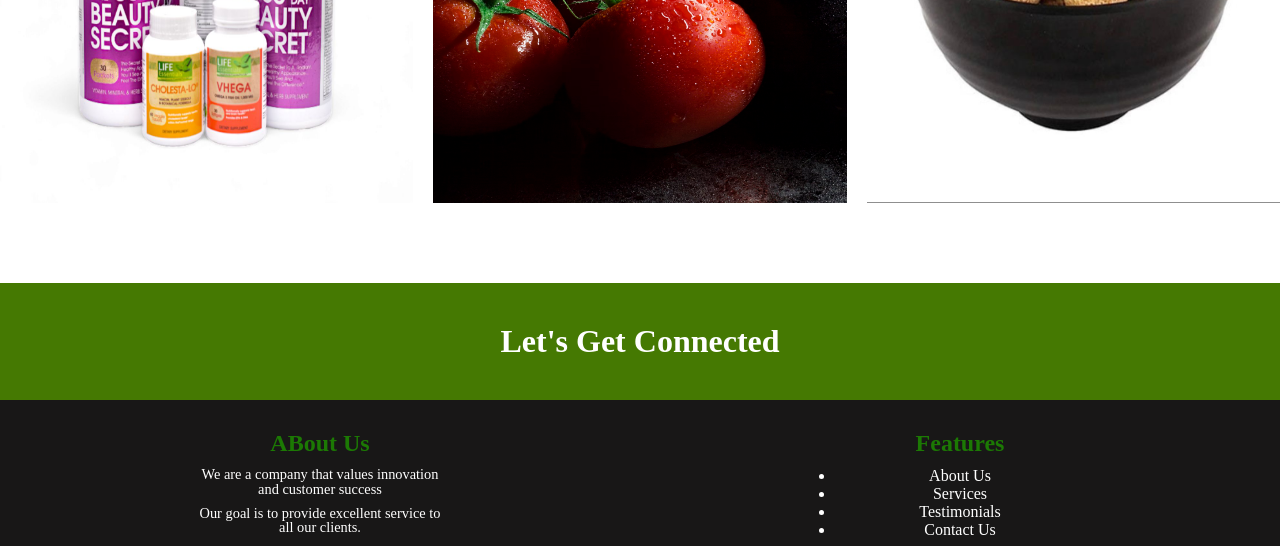
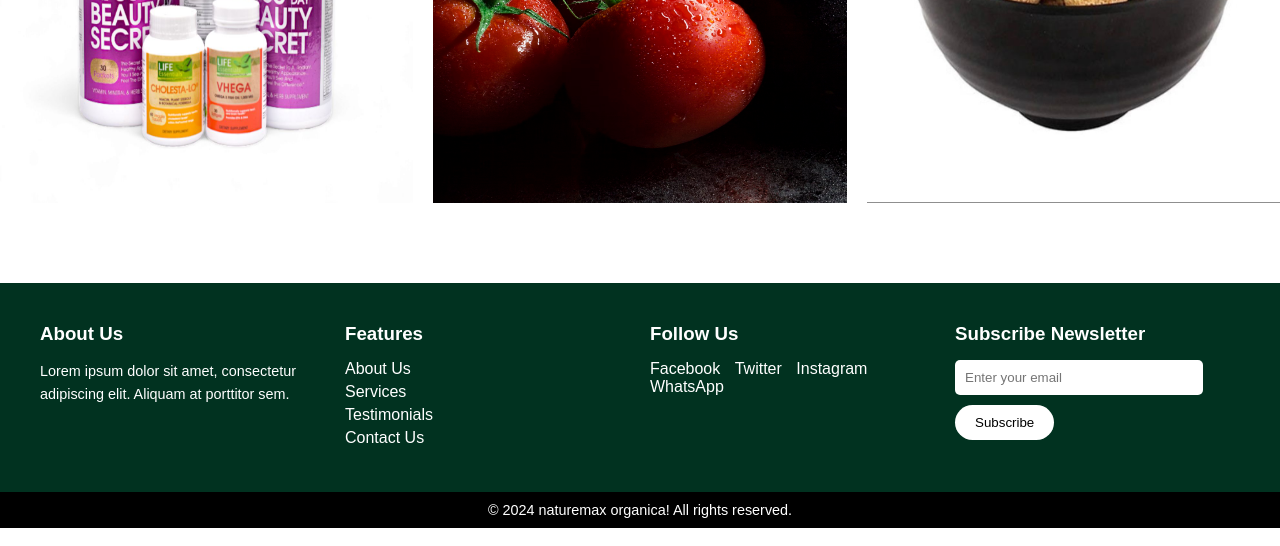
Before and after one commit to MaxKessie/NaturemaxOrganica-Proj02, a plain HTML site: page index.html in a window 1280 px wide. Shown: the part 2328-2874 px from the top of the page. Drawn offline with Linux system fonts and the light colour scheme.

Commit message:
edited footer

```diff
--- a/index.html
+++ b/index.html
@@ -108,46 +108,45 @@
             </div>
         </section>
         <footer>
-        <div class="footer-top">
-            <h2>Let's Get Connected</h2>
-        </div>
+            <footer>
+                <!-- Top Footer -->
+                <div class="footer-top">
+                  <div class="about-us">
+                    <h3>About Us</h3>
+                    <p>Lorem ipsum dolor sit amet, consectetur adipiscing elit. Aliquam at porttitor sem.</p>
+                  </div>
 
-        <div class="footer-buttom">
-            <div class="column">
-                <h3>ABout Us</h3>
-                <p>We are a company that values innovation and customer success</p>
-                <p>Our goal is to provide excellent service to all our clients.</p>
-            </div>
+                  <div class="features">
+                    <h3>Features</h3>
+                    <ul>
+                      <li>About Us</li>
+                      <li>Services</li>
+                      <li>Testimonials</li>
+                      <li>Contact Us</li>
+                    </ul>
+                  </div>
 
-            <div class="column">
-                <h3>Features</h3>
-                <ul>
-                    <li> <a href="#"></a>About Us</li>
-                    <li> <a href="#"></a>Services</li>
-                    <li> <a href="#"></a>Testimonials</li>
-                    <li> <a href="#"></a>Contact Us</li>
-                </ul>
-
-                <div class="column">
+                  <div class="follow-us">
                     <h3>Follow Us</h3>
                     <ul class="social-icons">
-                        <li><a href="#"><img src="facebook-icon.png" alt="Facebook"></a></li>
-                        <li><a href="#"><img src="twitter-icon.png" alt="Twitter (X)"></a></li>
-                        <li><a href="#"><img src="instagram-icon.png" alt="Instagram"></a></li>
-                        <li><a href="#"><img src="linkedin-icon.png" alt="LinkedIn"></a></li>
+                      <li><a href="#">Facebook</a></li>
+                      <li><a href="#">Twitter</a></li>
+                      <li><a href="#">Instagram</a></li>
+                      <li><a href="#">WhatsApp</a></li>
                     </ul>
+                  </div>
+
+                  <div class="subscribe">
+                    <h3>Subscribe Newsletter</h3>
+                    <input type="email" placeholder="Enter your email">
+                    <button class="subscribe-btn">Subscribe</button>
+                  </div>
                 </div>
 
-                <div class="column">
-                    <h3>Subscribe to Our Newsletter</h3>
-                    <form action="#">
-                        <input type="email" placeholder="maxessiako.va@outlook.com">
-                        <button type="submit">Subscribe</button>
-                    </form>
+                <!-- Bottom Footer -->
+                <div class="footer-bottom">
+                  <p>&copy; 2024 naturemax organica! All rights reserved.</p>
                 </div>
-
-            </div>
-        </div>
         </footer>
 </body>
 
--- a/style.css
+++ b/style.css
@@ -208,51 +208,89 @@
   row-gap: 10px;
 }
 
+/* Footer Styles */
 footer {
-  background-color: #181717;
-  color: #ffffff;
-  padding: 1x 20px;
-  text-align: center;
+  width: 100%;
+  color: white;
+  font-family: Arial, sans-serif;
 }
 
+/* Top Footer */
 .footer-top {
-  background-color: #457902;
-  color: #ffffff;
-  padding: 40px 20px;
-  text-align: center;
+  display: grid;
+  grid-template-columns: repeat(4, 1fr);
+  background-color: #013220; /* Black-green color */
+  padding: 40px;
+  gap: 20px;
 }
 
-.footer-top h2 {
-  font-size: 2em;
-  border-bottom: 20px;
+.footer-top h3 {
+  margin-bottom: 15px;
 }
 
-.footer-buttom {
-  display: flex;
-  justify-content: space-around;
-  flex-wrap: wrap;
-  margin-top: 20px;
+.footer-top p,
+.footer-top ul {
+  margin: 0;
 }
 
-.column {
-  flex: 1;
-  margin: 10px;
-  max-width: 250px;
+.about-us p {
+  margin-top: 10px;
+  font-size: 0.9em;
+  line-height: 1.6;
 }
 
-.column h3 {
-  font-size: 1.5em;
-  margin-bottom: 10px;
-  color: #1c7904;
+.features ul,
+.follow-us ul {
+  list-style-type: none;
+  padding: 0;
 }
 
-.column p {
-  font-size: 0.9em;
-  line-height: 1;
+.features li,
+.follow-us li {
+  margin: 5px 0;
+}
+
+.follow-us li a {
+  color: white;
+  text-decoration: none;
+}
+
+/* Social icons style (optional icons can be added here) */
+.social-icons li {
+  display: inline;
+  margin-right: 10px;
+}
+
+/* Subscribe section */
+.subscribe input[type="email"] {
+  padding: 10px;
+  width: 80%;
+  border-radius: 5px;
+  border: none;
   margin-bottom: 10px;
 }
 
-column ul {
-  list-style: none;
-  padding: 0;
+.subscribe-btn {
+  padding: 10px 20px;
+  background-color: white;
+  color: black;
+  border: none;
+  border-radius: 25px;
+  cursor: pointer;
 }
+
+.subscribe-btn:hover {
+  background-color: #ddd;
+}
+
+/* Bottom Footer */
+.footer-bottom {
+  background-color: black;
+  text-align: center;
+  padding: 10px 0;
+}
+
+.footer-bottom p {
+  margin: 0;
+  font-size: 0.9em;
+}
```
